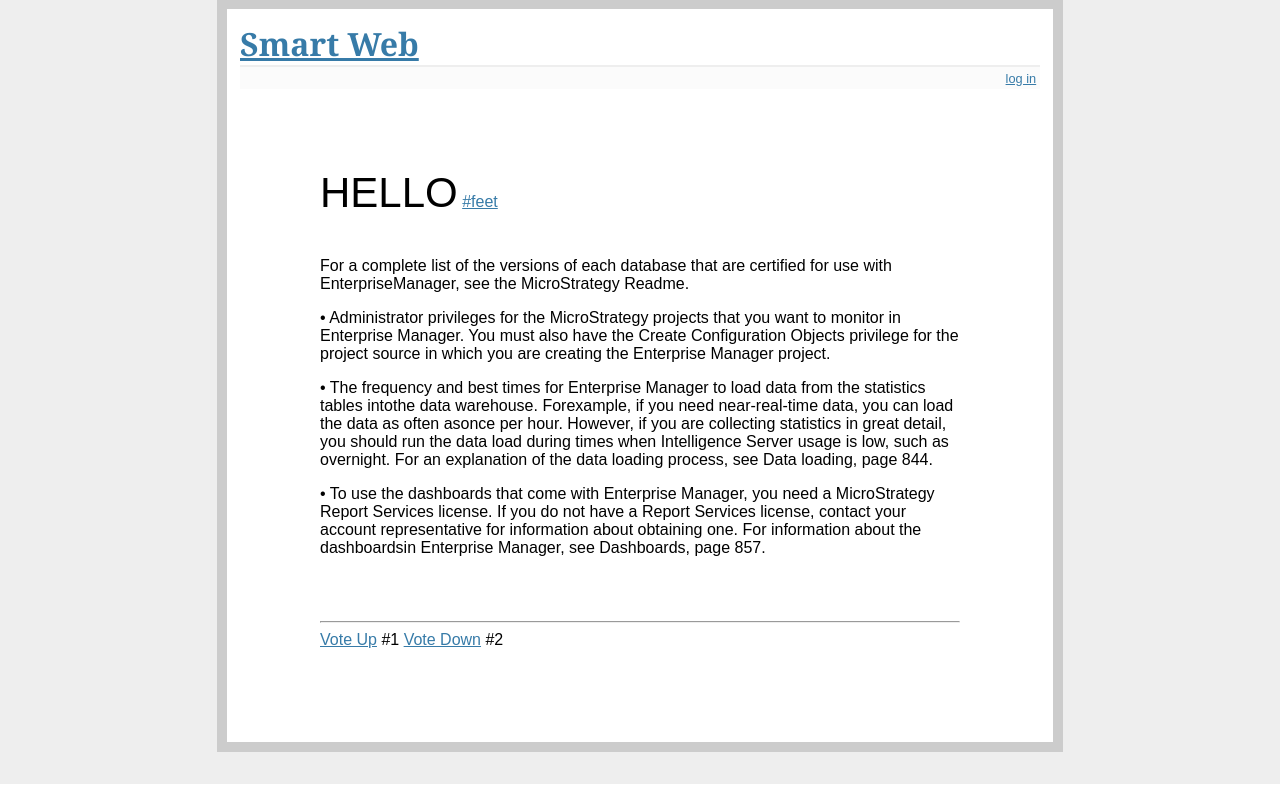
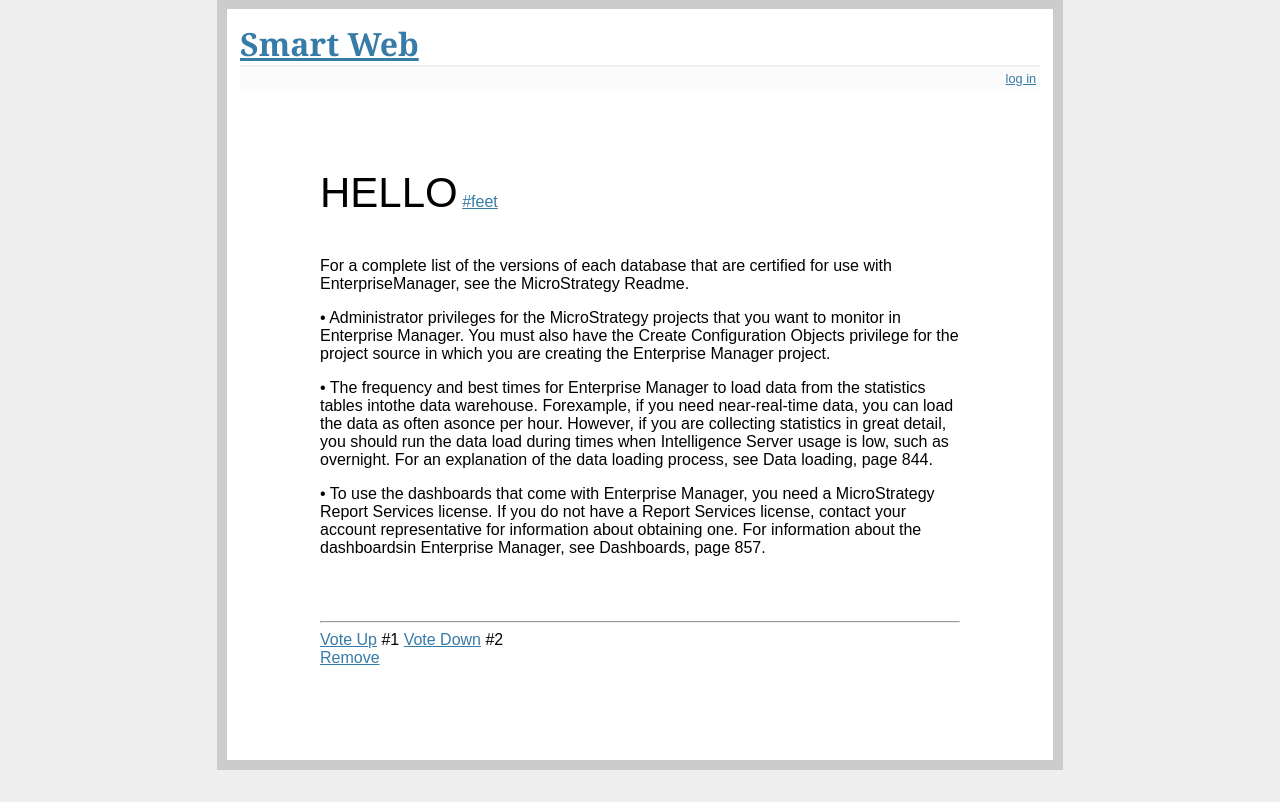
Before and after one commit to O2-studio/server, a Flask app: page /doc/1 in a window 1280 px wide. Shown: the part 33-835 px from the top of the page. Run offline with Flask 2, Linux system fonts and the light colour scheme; data comes from the database, SQL or seed files in the repository; both versions use the stored data as it was after the commit.

Commit message:
add remove support

```diff
--- a/server.py
+++ b/server.py
@@ -210,6 +210,21 @@ def downvote(docid):
     else:
         return jsonify({'newdownvote':dv+1})
 
+@app.route('/doc/<int:docid>/remove')
+def remove(docid):
+    '''remove the doc'''
+    if not session.get('logged_in'):
+        abort(401)
+    db=get_db()
+    db.execute("delete from docs where id=?", \
+                   str(docid))
+    db.commit()
+    flash('remove successfully')
+    if 'json' != request.args.get('format'):
+        return redirect(url_for('docs'))
+    else:
+        return jsonify({'remove':"successful"})
+
 @app.route('/doc/recent')
 def doc_recent():
     '''
--- a/templates/show_doc_details.html
+++ b/templates/show_doc_details.html
@@ -13,5 +13,8 @@
         <a href="/doc/{{ doc[0] }}/upvote">Vote Up</a> #{{ doc[4] }}
         <a href="/doc/{{ doc[0] }}/downvote">Vote Down</a> #{{ doc[5] }}
     </div>
+      <div>
+          <a href="/doc/{{ doc[0] }}/remove">Remove</a>
+      </div>
   </div>
 {% endblock %}
```
Also changed, not shown: data.db.
